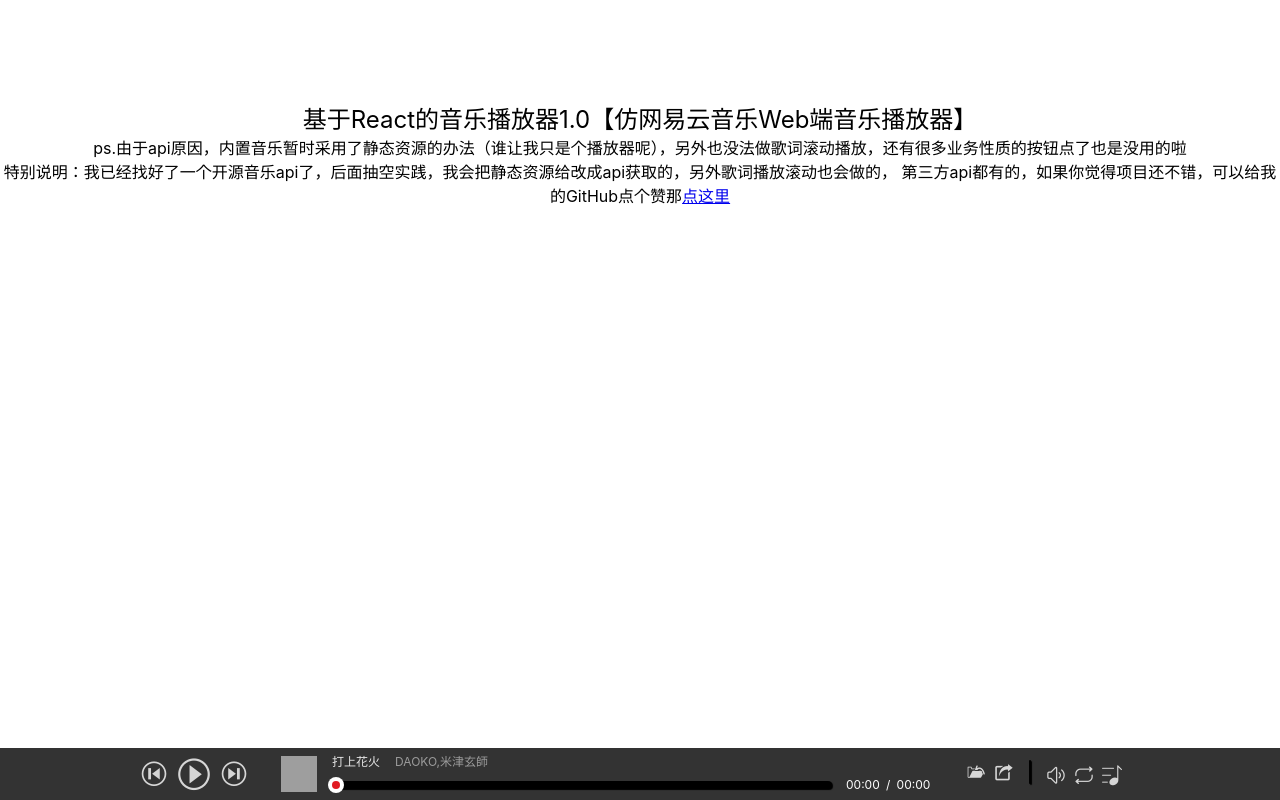
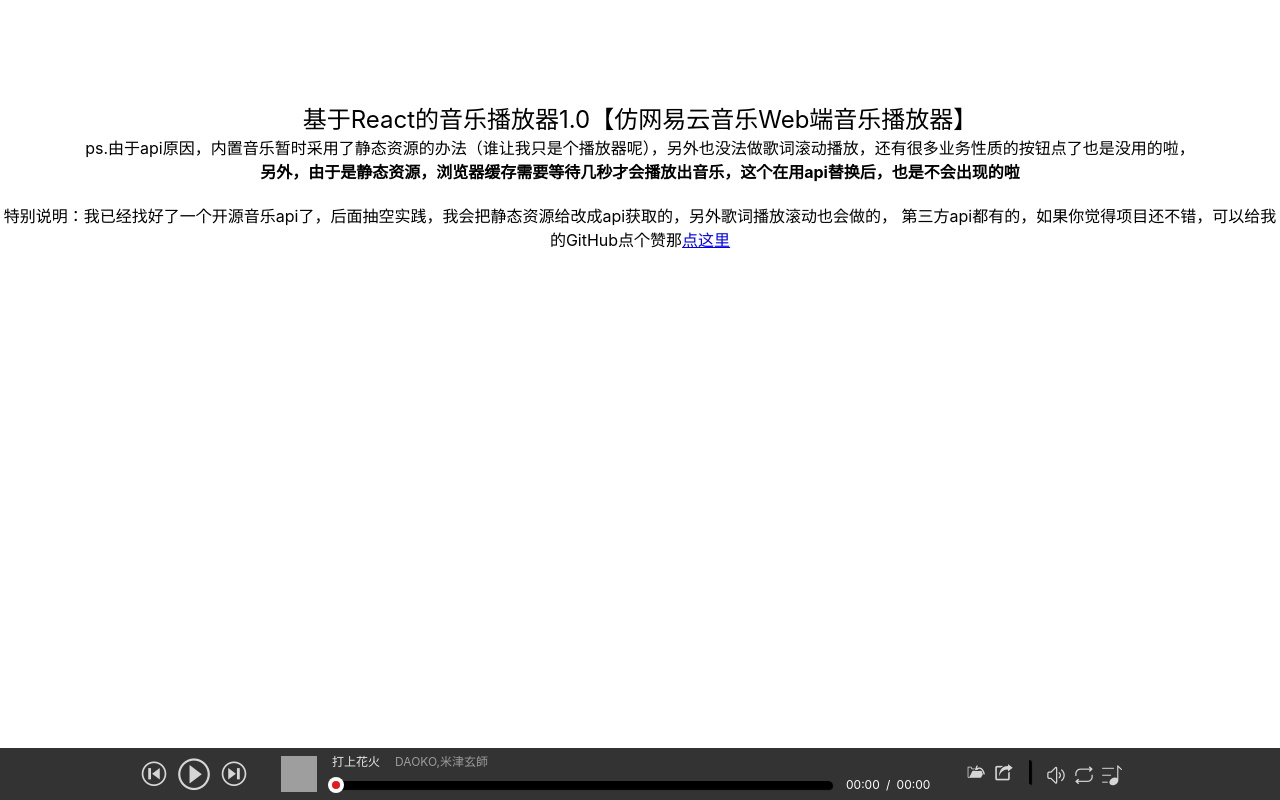
Before and after one commit to willluck/react-music-play-component, a React (Create React App) app: page / in a window 1280 px wide. Built offline with nearby package versions, Linux system fonts and the light colour scheme; grey boxes are pictures that could not be loaded.

Commit message:
fix: explain update

```diff
--- a/public/index.html
+++ b/public/index.html
@@ -22,7 +22,7 @@
       work correctly both with client-side routing and a non-root public URL.
       Learn how to configure a non-root public URL by running `npm run build`.
     -->
-    <title>音乐播放器DEMO</title>
+    <title>React音乐播放器1.0</title>
   </head>
   <body>
     <noscript> You need to enable JavaScript to run this app. </noscript>
--- a/src/App.js
+++ b/src/App.js
@@ -63,7 +63,11 @@ class App extends Component {
               基于React的音乐播放器1.0【仿网易云音乐Web端音乐播放器】
             </p>
             <p>
-              ps.由于api原因，内置音乐暂时采用了静态资源的办法（谁让我只是个播放器呢），另外也没法做歌词滚动播放，还有很多业务性质的按钮点了也是没用的啦
+              ps.由于api原因，内置音乐暂时采用了静态资源的办法（谁让我只是个播放器呢），另外也没法做歌词滚动播放，还有很多业务性质的按钮点了也是没用的啦，
+              <br />
+              <p style={{ fontWeight: "bold" }}>
+                另外，由于是静态资源，浏览器缓存需要等待几秒才会播放出音乐，这个在用api替换后，也是不会出现的啦
+              </p>
               <br />
               特别说明：我已经找好了一个开源音乐api了，后面抽空实践，我会把静态资源给改成api获取的，另外歌词播放滚动也会做的，
               第三方api都有的，如果你觉得项目还不错，可以给我的GitHub点个赞那
```
